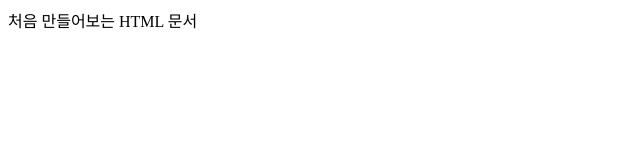
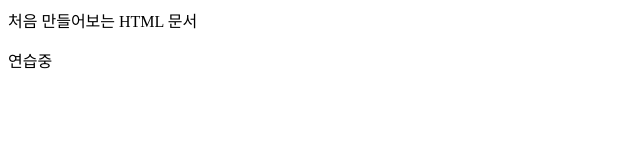
Before and after one commit to yongmaru/frontend, a plain HTML site: page 1_처음만드는HML문서.html in a window 1280 px wide. Shown: the full height of the page, 0-640 px from the left. Drawn offline with Linux system fonts and the light colour scheme.

Commit message:
index.html 수정

```diff
--- a/1_처음만드는HML문서.html
+++ b/1_처음만드는HML문서.html
@@ -3,6 +3,7 @@
 		<title>HTML 첫 문서</title>
 	</head>
 	<body>
-		처음 만들어보는 HTML 문서
+		<p>처음 만들어보는 HTML 문서</p>
+		<p>연습중</p>
 	</body>
 </html>
```
Also changed, not shown: index.html (+1 -1 lines).
